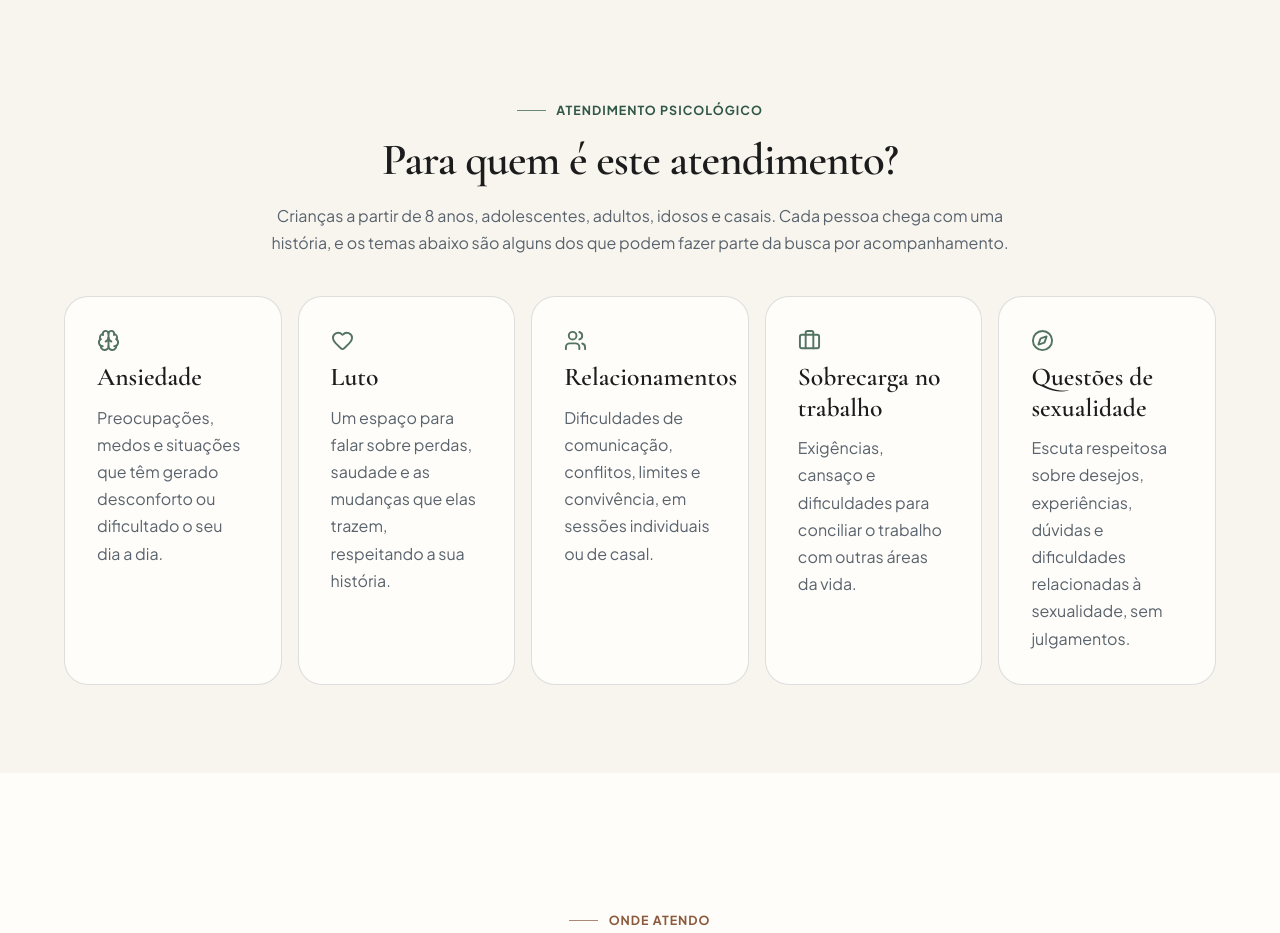
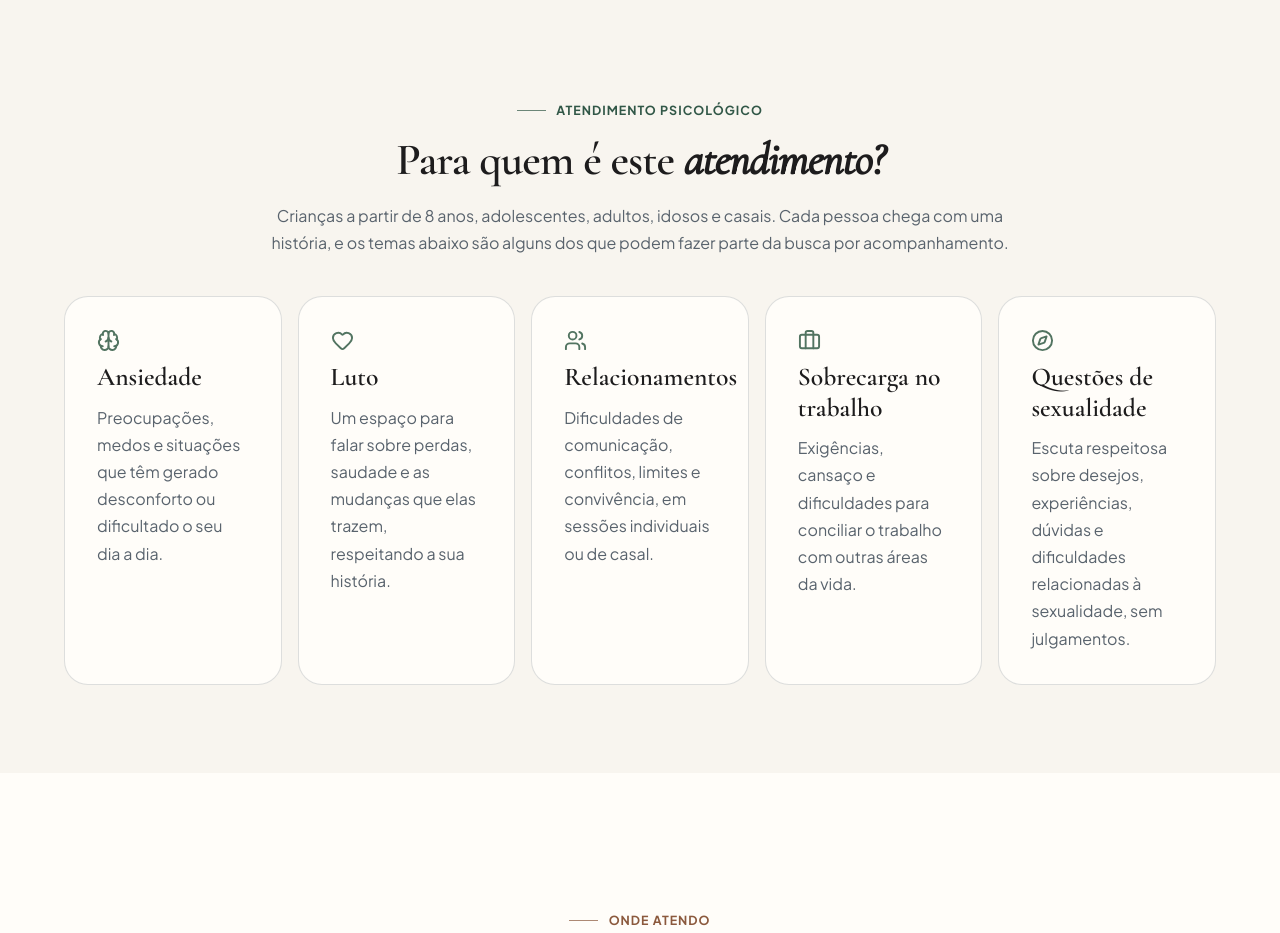
Before and after one commit to calexquevedo-hub/gallant-galileo, an Astro site: page / in a window 1280 px wide. Shown: the part 2400-3333 px from the top of the page. Built offline with nearby package versions, Linux system fonts and the light colour scheme; Astro itself is replaced by a stand-in of ours; a script that the page names is missing.

Commit message:
feat: emphasize care heading accent

```diff
--- a/src/components/Specialties.astro
+++ b/src/components/Specialties.astro
@@ -8,7 +8,7 @@ const icons = [Brain, Heart, Users, Briefcase, Compass];
   <div class="container">
     <div class="section-heading">
       <span class="eyebrow eyebrow-sage">Atendimento psicológico</span>
-      <h2>Para quem é este atendimento?</h2>
+      <h2>Para quem é este <em class="heading-accent">atendimento?</em></h2>
       <p>{audience}. Cada pessoa chega com uma história, e os temas abaixo são alguns dos que podem fazer parte da busca por acompanhamento.</p>
     </div>
     <div class="grid-3 topic-grid">
```
